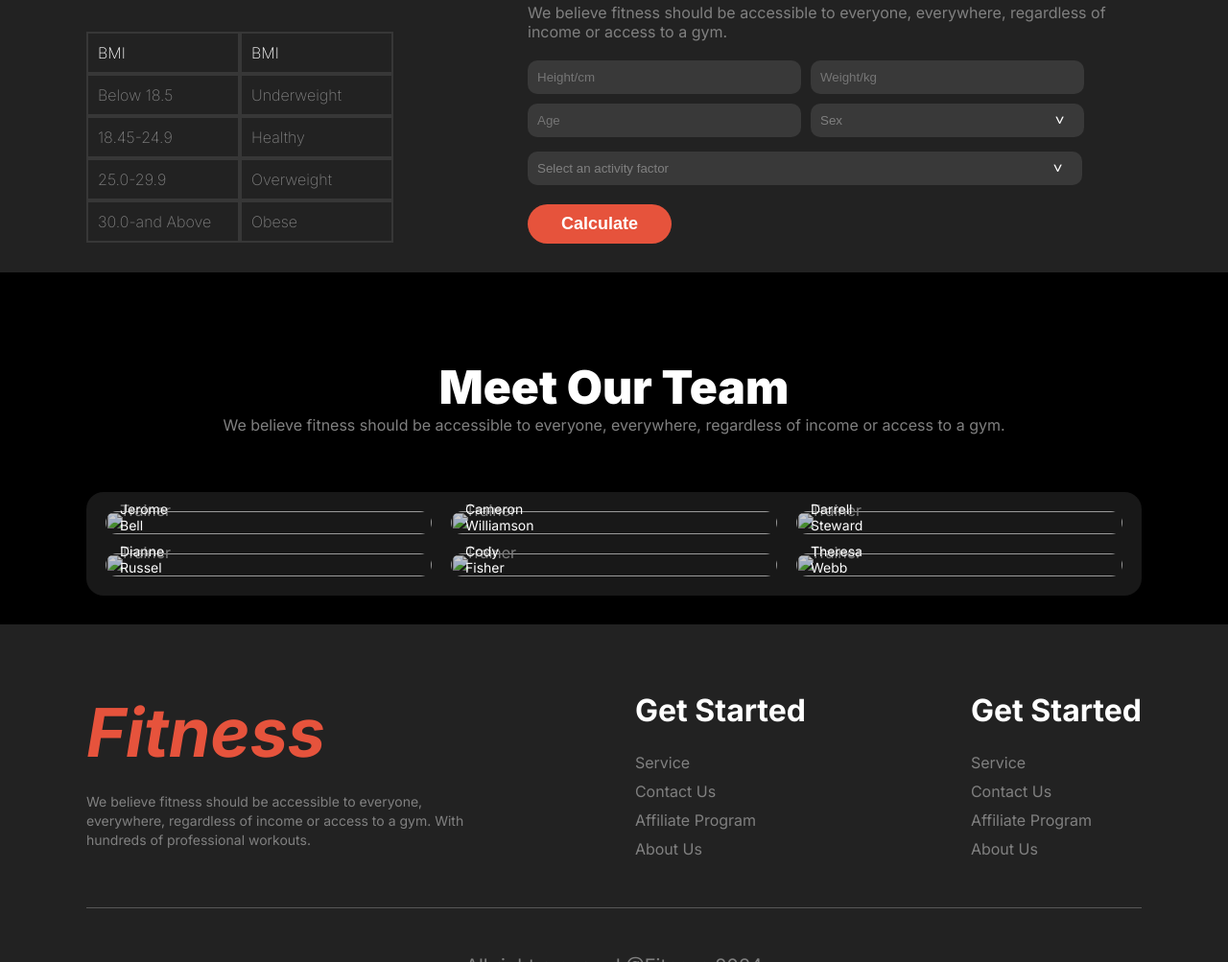
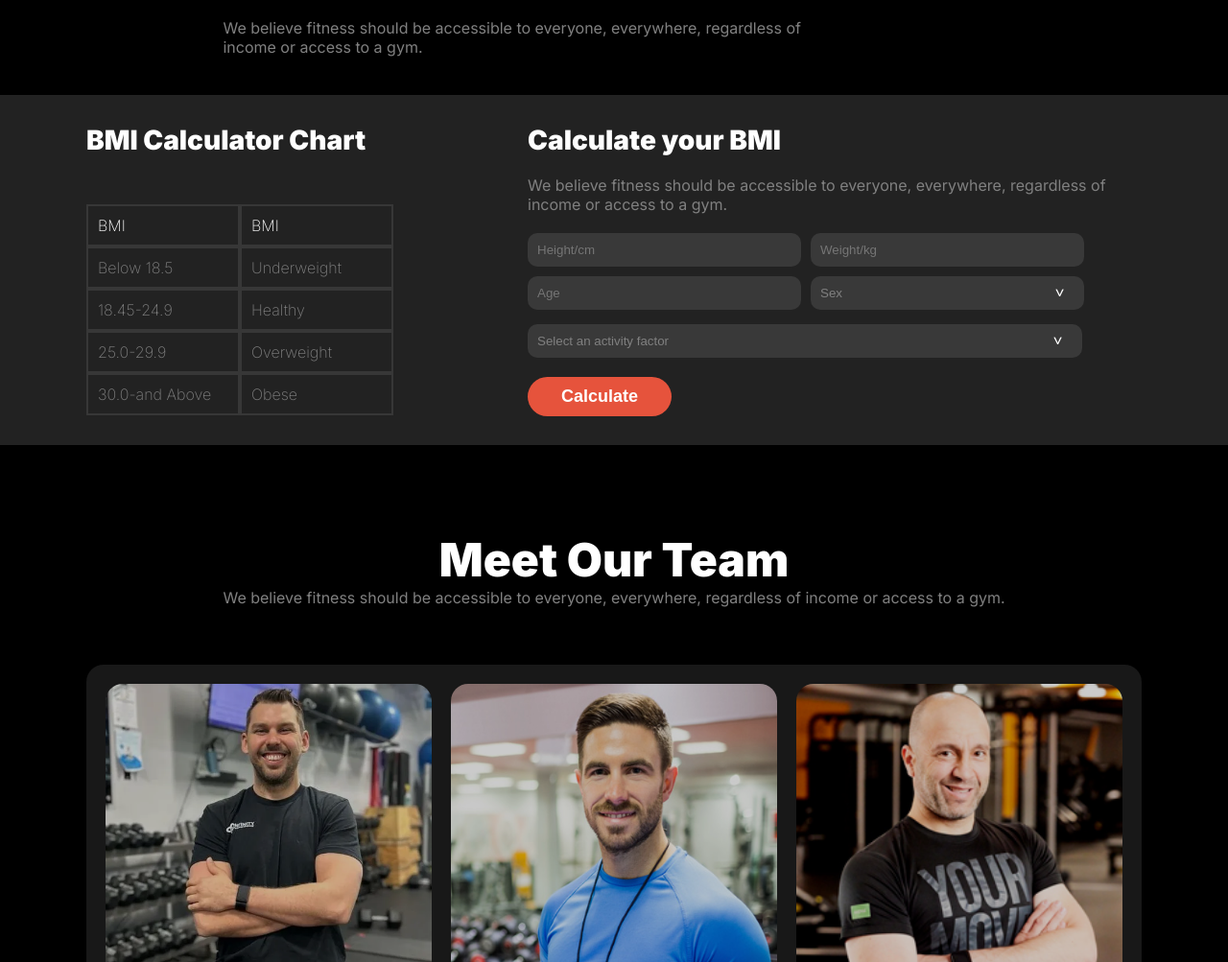
Before and after one commit to hxn999/Assignment-2, a plain HTML site: page index.html in a window 1280 px wide. Shown: the part 2415-3418 px from the top of the page at 96% size. Drawn offline with Linux system fonts and the light colour scheme; the site is published under a folder, as on GitHub Pages, so addresses that start at the root find nothing; a web font is replaced by a local one.

Commit message:
file path changed

```diff
--- a/index.html
+++ b/index.html
@@ -45,7 +45,6 @@
                         <div class="gob-container">
                             <h5 id="gob-title">350+</h5>
                             <span id="gob-desc">
-
                                 Video Tutorial
                             </span>
                         </div>
@@ -73,25 +72,25 @@
             </p>
             <div class="habit-card-container">
                 <div class="habit-card">
-                    <img src="/images/image3.png" alt="" class="habit-card-img">
+                    <img src="images/image3.png" alt="" class="habit-card-img">
                     <h1 class="habit-card-title">Movement</h1>
                     <p class="habit-card-desc"> We believe fitness should be
                         accessible to everyone</p>
                 </div>
                 <div class="habit-card">
-                    <img src="/images/image2.png" alt="" class="habit-card-img">
+                    <img src="images/image2.png" alt="" class="habit-card-img">
                     <h1 class="habit-card-title">Time </h1>
                     <p class="habit-card-desc"> We believe fitness should be
                         accessible to everyone</p>
                 </div>
                 <div class="habit-card">
-                    <img src="/images/image4.png" alt="" class="habit-card-img">
+                    <img src="images/image4.png" alt="" class="habit-card-img">
                     <h1 class="habit-card-title">Practice</h1>
                     <p class="habit-card-desc"> We believe fitness should be
                         accessible to everyone</p>
                 </div>
                 <div class="habit-card">
-                    <img src="/images/image5.png" alt="" class="habit-card-img">
+                    <img src="images/image5.png" alt="" class="habit-card-img">
                     <h1 class="habit-card-title">Weight Loss</h1>
                     <p class="habit-card-desc"> We believe fitness should be
                         accessible to everyone</p>
@@ -218,42 +217,42 @@
             </p>
             <div class="meet-grid">
                 <div class="pic-container">
-                    <img src="/images/trainer1.png" alt="" class="meet-pic" >
+                    <img src="images/trainer1.png" alt="" class="meet-pic" >
                     <div class="pic-text">
                         <h4 class="pic-text-title">Jerome Bell</h4>
                         <p class="pic-text-desc">Trainer</p>
                     </div>
                 </div>
                 <div class="pic-container">
-                    <img src="/images/trainer2.png" alt="" class="meet-pic">
+                    <img src="images/trainer2.png" alt="" class="meet-pic">
                     <div class="pic-text">
                         <h4 class="pic-text-title">Cameron Williamson</h4>
                         <p class="pic-text-desc">Trainer</p>
                     </div>
                 </div>
                 <div class="pic-container">
-                    <img src="/images/trainer3.png" alt="" class="meet-pic">
+                    <img src="images/trainer3.png" alt="" class="meet-pic">
                     <div class="pic-text">
                         <h4 class="pic-text-title">Darrell Steward</h4>
                         <p class="pic-text-desc">Trainer</p>
                     </div>
                 </div>
                 <div class="pic-container">
-                    <img src="/images/trainer4.png" alt="" class="meet-pic">
+                    <img src="images/trainer4.png" alt="" class="meet-pic">
                     <div class="pic-text">
                         <h4 class="pic-text-title">Dianne Russel</h4>
                         <p class="pic-text-desc">Trainer</p>
                     </div>
                 </div>
                 <div class="pic-container">
-                    <img src="/images/trainer5.png" alt="" class="meet-pic">
+                    <img src="images/trainer5.png" alt="" class="meet-pic">
                     <div class="pic-text">
                         <h4 class="pic-text-title">Cody Fisher</h4>
                         <p class="pic-text-desc">Trainer</p>
                     </div>
                 </div>
                 <div class="pic-container">
-                    <img src="/images/trainer6.png" alt="" class="meet-pic">
+                    <img src="images/trainer6.png" alt="" class="meet-pic">
                     <div class="pic-text">
                         <h4 class="pic-text-title">Theresa Webb</h4>
                         <p class="pic-text-desc">Trainer</p>
```
